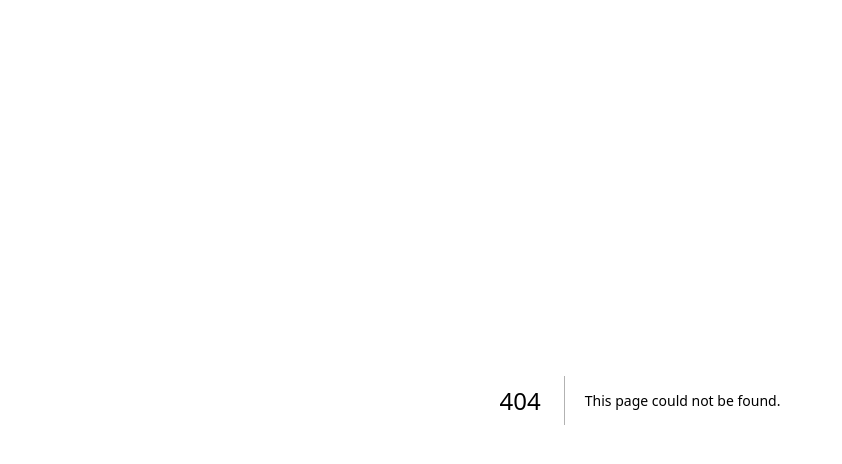
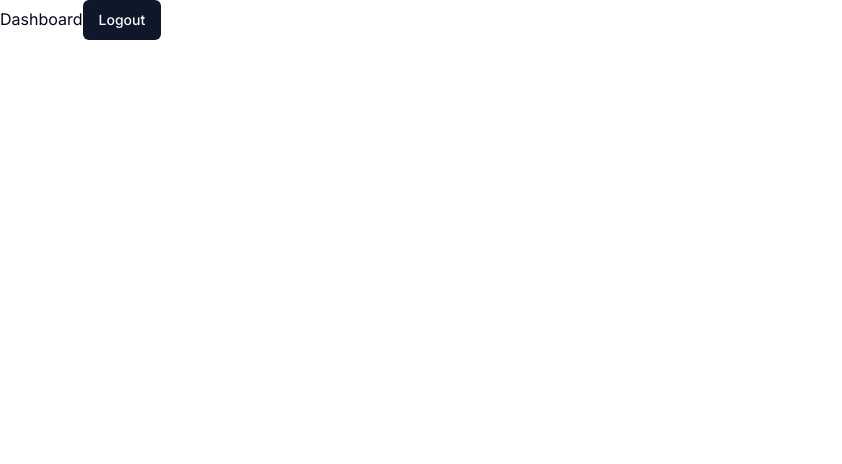
Before and after one commit to sabry-awad97/eraser_clone, a Next.js app: page /dashboard in a window 1280 px wide. Before the commit this address had no page. Shown: the top 464 px of the page, without its empty margins (0-842 px from the left). Built offline with nearby package versions, Linux system fonts and the light colour scheme.

Commit message:
🎉 feat(dashboard/page.tsx): Add Dashboard page component
🎉 feat(middleware.ts): Add middleware for authentication on Dashboard page

```diff
--- /dev/null
+++ b/src/app/(pages)/dashboard/page.tsx
@@ -0,0 +1,17 @@
+'use client';
+
+import { Button } from '@/components/ui/button';
+import { LogoutLink } from '@kinde-oss/kinde-auth-nextjs';
+
+const Dashboard = () => {
+  return (
+    <div>
+      Dashboard
+      <Button>
+        <LogoutLink>Logout</LogoutLink>
+      </Button>
+    </div>
+  );
+};
+
+export default Dashboard;
--- /dev/null
+++ b/src/middleware.ts
@@ -0,0 +1,19 @@
+import { NextResponse } from 'next/server';
+import type { NextRequest } from 'next/server';
+import { getKindeServerSession } from '@kinde-oss/kinde-auth-nextjs/server';
+
+export const middleware = async (request: NextRequest) => {
+  const { isAuthenticated } = getKindeServerSession();
+  if (!(await isAuthenticated())) {
+    return NextResponse.redirect(
+      new URL(
+        '/api/auth/login?post_login_redirect_url=/dashboard',
+        request.url,
+      ),
+    );
+  }
+};
+
+export const config = {
+  matcher: '/dashboard',
+};
```
